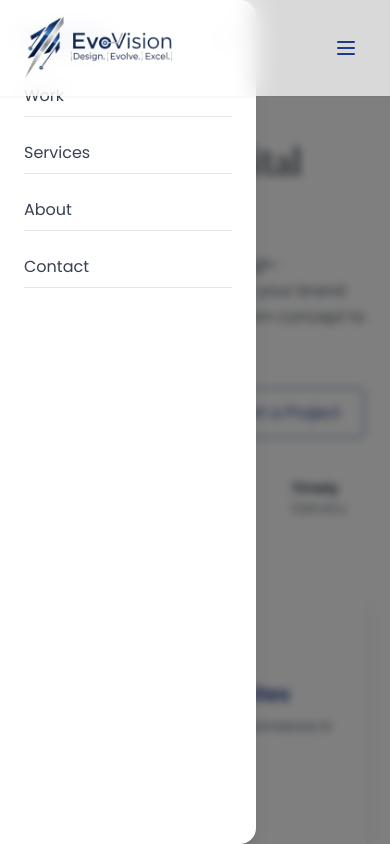
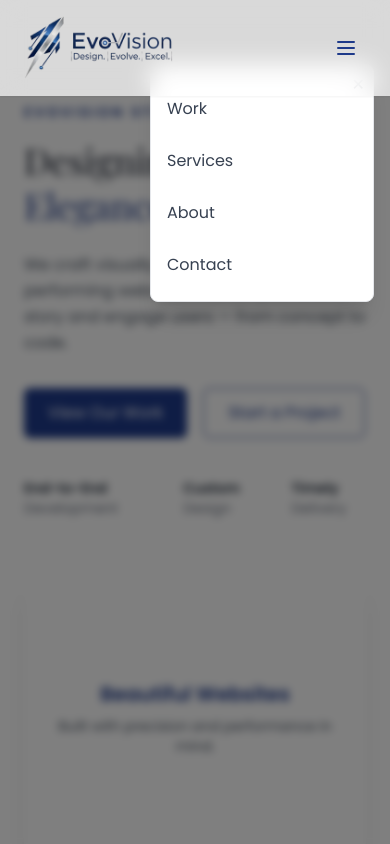
Before and after one commit to ShifanaKoormath/EvoVision, a plain HTML site: page index.html in a window 390 px wide. Both pictures are taken after a click on the button "Toggle menu". Shown: the top 844 px of the page. Drawn offline with nearby package versions, Linux system fonts and the light colour scheme.

Commit message:
Updated style

```diff
--- a/index.html
+++ b/index.html
@@ -32,10 +32,10 @@
 <!-- ===== HEADER ===== -->
 <header class="fixed w-full z-50 bg-white/70 backdrop-blur-md shadow-sm transition-all duration-300">
   <div class="max-w-6xl mx-auto px-6 py-4 flex items-center justify-between">
-<!-- Logo -->
-<a href="#hero" class="inline-block hover:opacity-80 transition">
-  <img src="images/EvoVision_logo_transparent.png" alt="EvoVision Logo" class="h-16 sm:h-20 md:h-24 w-auto">
-</a>
+    <!-- Logo -->
+    <a href="#hero" class="inline-block hover:opacity-80 transition">
+      <img src="images/EvoVision_logo_transparent.png" alt="EvoVision Logo" class="h-16 sm:h-20 md:h-24 w-auto">
+    </a>
 
     <!-- Desktop Nav -->
     <nav class="hidden md:flex gap-8 items-center text-sm font-medium">
@@ -47,7 +47,7 @@
 
     <!-- Mobile Menu Button -->
     <div class="md:hidden">
-      <button id="menuBtn" aria-label="Open menu" class="p-2 rounded-md hover:bg-evoblue/10 transition">
+      <button id="menuBtn" aria-label="Toggle menu" class="p-2 rounded-md hover:bg-evoblue/10 transition">
         <svg xmlns="http://www.w3.org/2000/svg" class="h-6 w-6 text-evoblue" fill="none" viewBox="0 0 24 24" stroke="currentColor">
           <path stroke-linecap="round" stroke-linejoin="round" stroke-width="2" d="M4 6h16M4 12h16M4 18h16" />
         </svg>
@@ -58,19 +58,18 @@
 
 <!-- ===== MOBILE MENU ===== -->
 <div id="mobileMenu" class="hidden fixed inset-0 bg-black/50 z-40 backdrop-blur-sm">
-  <div class="bg-white w-64 h-full p-6 shadow-xl rounded-r-2xl">
-    <div class="flex justify-between items-center mb-6">
-      <div class="text-xl font-serifHead text-evoblue">EvoVision</div>
-      <button id="closeMenu" aria-label="Close menu" class="text-gray-500 hover:text-evoblue">✕</button>
-    </div>
-    <nav class="flex flex-col gap-4 text-gray-700 font-medium">
-      <a href="#work" class="py-2 border-b hover:text-evoblue">Work</a>
-      <a href="#services" class="py-2 border-b hover:text-evoblue">Services</a>
-      <a href="#about" class="py-2 border-b hover:text-evoblue">About</a>
-      <a href="#contact" class="py-2 border-b hover:text-evoblue">Contact</a>
+  <div class="absolute top-16 right-4 bg-white w-56 p-4 shadow-xl rounded-lg border border-gray-200">
+    <button id="closeMenu" aria-label="Close menu" class="absolute top-2 right-2 text-gray-500 hover:text-evoblue transition">✕</button>
+    <nav class="flex flex-col gap-3 text-gray-700 font-medium mt-2">
+      <a href="#work" class="py-2 hover:text-evoblue transition">Work</a>
+      <a href="#services" class="py-2 hover:text-evoblue transition">Services</a>
+      <a href="#about" class="py-2 hover:text-evoblue transition">About</a>
+      <a href="#contact" class="py-2 hover:text-evoblue transition">Contact</a>
     </nav>
   </div>
 </div>
+
+
 
 <main class="pt-24">
   <!-- ===== HERO ===== -->
--- a/script.js
+++ b/script.js
@@ -1,14 +1,34 @@
 // Initialize AOS
 AOS.init({ duration: 700, once: true });
 
-// Mobile Menu
-const menuBtn = document.getElementById('menuBtn');
-const mobileMenu = document.getElementById('mobileMenu');
-const closeMenu = document.getElementById('closeMenu');
+  const menuBtn = document.getElementById("menuBtn");
+  const closeBtn = document.getElementById("closeMenu");
+  const mobileMenu = document.getElementById("mobileMenu");
+  const menuLinks = mobileMenu.querySelectorAll("nav a");
 
-menuBtn?.addEventListener('click', () => mobileMenu.classList.remove('hidden'));
-closeMenu?.addEventListener('click', () => mobileMenu.classList.add('hidden'));
+  // Toggle menu on button click
+  menuBtn.addEventListener("click", () => {
+    mobileMenu.classList.toggle("hidden");
+  });
 
+  // Close button
+  closeBtn.addEventListener("click", () => {
+    mobileMenu.classList.add("hidden");
+  });
+
+  // Close menu when a link is clicked
+  menuLinks.forEach(link => {
+    link.addEventListener("click", () => {
+      mobileMenu.classList.add("hidden");
+    });
+  });
+
+  // Optional: close when clicking outside the menu
+  mobileMenu.addEventListener("click", (e) => {
+    if(e.target === mobileMenu) {
+      mobileMenu.classList.add("hidden");
+    }
+  });
 // Smooth scroll for anchor links
 document.querySelectorAll('a[href^="#"]').forEach(anchor => {
   anchor.addEventListener('click', function (e) {
```
